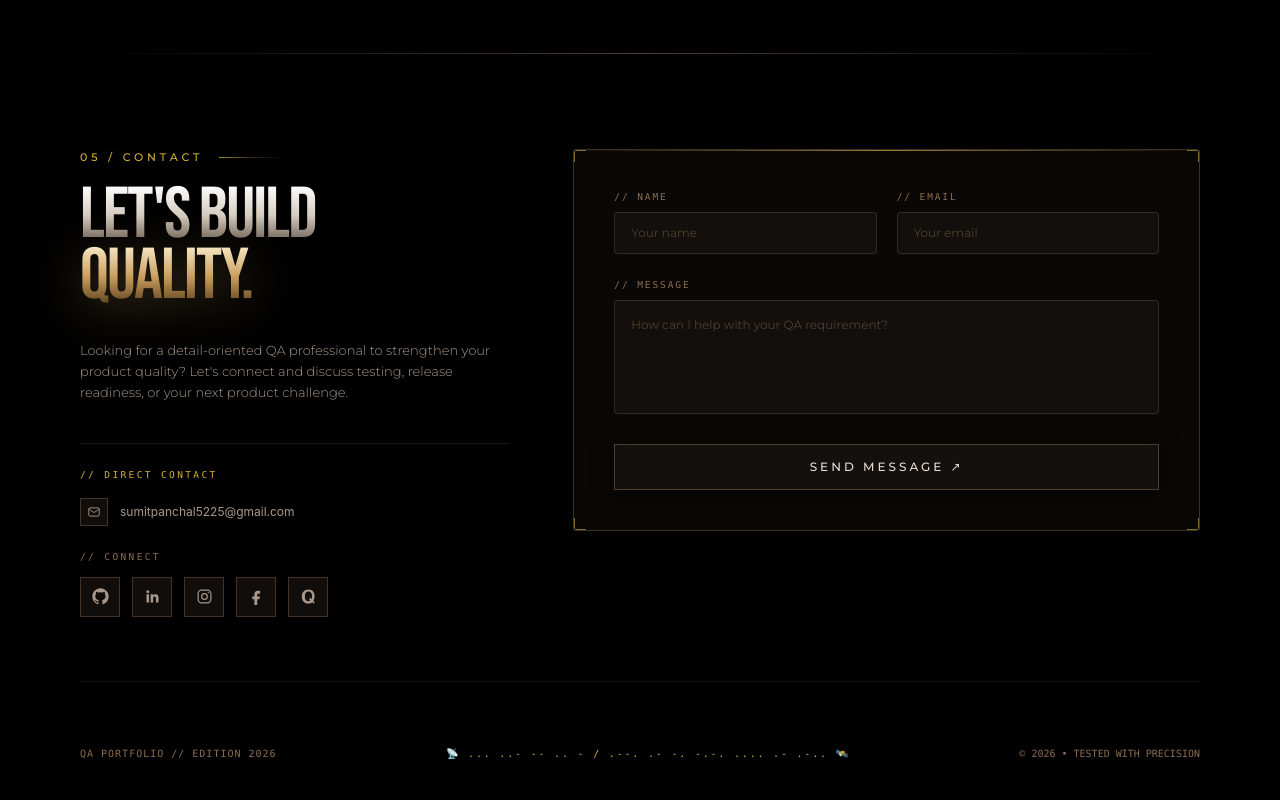
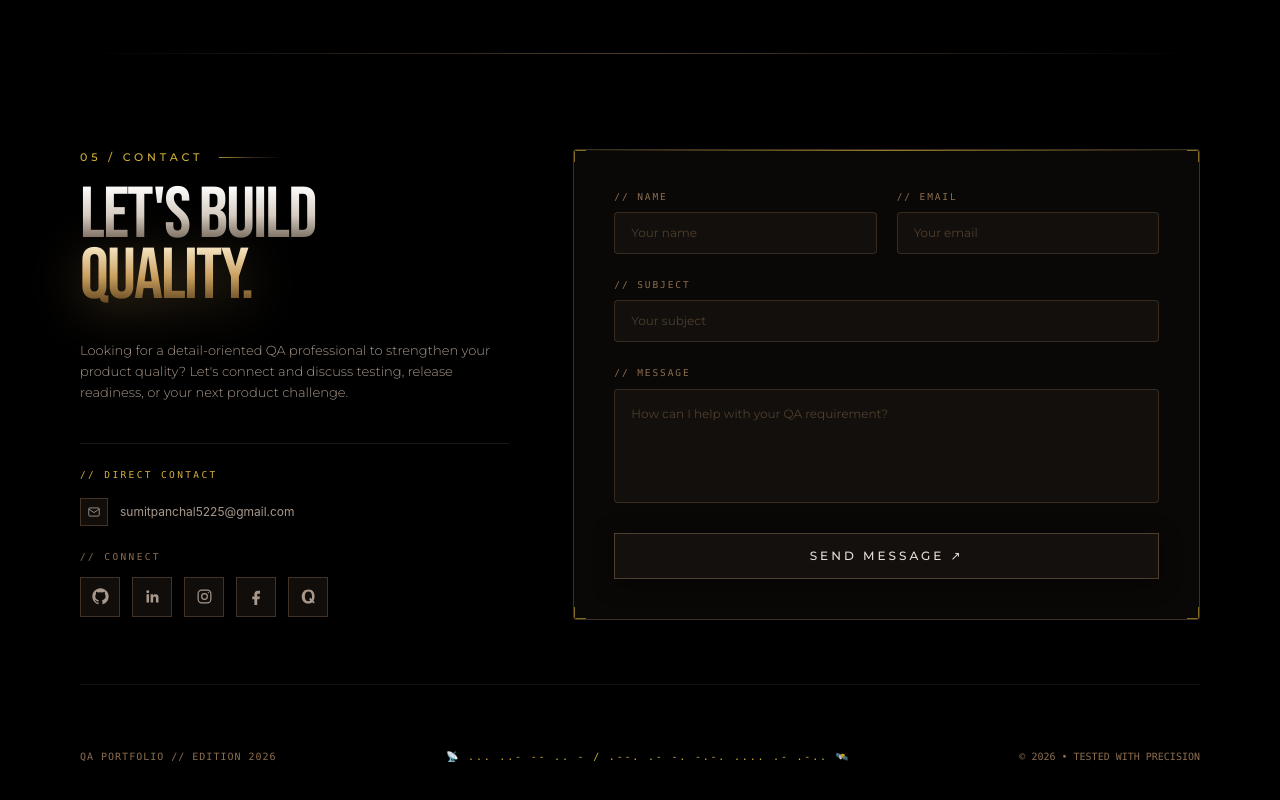
Before and after one commit to lifeofthecoders/Sumit-Panchal-QA-Cinematic-Portfolio, a React (Vite) app: page / in a window 1280 px wide. Shown: the part 7008-7808 px from the top of the page. Built offline with nearby package versions, Linux system fonts and the light colour scheme; a web font is replaced by a local one.

Commit message:
New Updated Portfolio

```diff
--- a/src/components/ContactSection.tsx
+++ b/src/components/ContactSection.tsx
@@ -6,6 +6,7 @@ export const ContactSection: React.FC = () => {
   const [formData, setFormData] = useState({
     name: '',
     email: '',
+    subject: '',
     message: '',
   });
 
@@ -30,6 +31,27 @@ export const ContactSection: React.FC = () => {
     setError('');
 
     try {
+      const submittedAtField =
+        formRef.current.querySelector<HTMLInputElement>('input[name="submitted_at"]');
+
+      if (!submittedAtField) {
+        throw new Error('Contact form submission timestamp field is missing.');
+      }
+
+      const formattedSubmissionTime = new Intl.DateTimeFormat('en-IN', {
+        day: 'numeric',
+        month: 'long',
+        year: 'numeric',
+        hour: 'numeric',
+        minute: '2-digit',
+        hour12: true,
+        timeZone: 'Asia/Kolkata',
+      })
+        .format(new Date())
+        .replace(/\b(am|pm)\b/i, (period) => period.toUpperCase());
+
+      submittedAtField.value = `${formattedSubmissionTime} IST`;
+
       await emailjs.sendForm(
         EMAILJS_SERVICE_ID,
         EMAILJS_TEMPLATE_ID,
@@ -43,6 +65,7 @@ export const ContactSection: React.FC = () => {
       setFormData({
         name: '',
         email: '',
+        subject: '',
         message: '',
       });
     } catch (err: unknown) {
@@ -378,6 +401,7 @@ export const ContactSection: React.FC = () => {
               </div>
             ) : (
               <form ref={formRef} onSubmit={handleSubmit} className="space-y-6">
+                <input type="hidden" name="submitted_at" defaultValue="" />
 
                 {/* Name + Email */}
                 <div className="grid grid-cols-1 sm:grid-cols-2 gap-5">
@@ -426,6 +450,29 @@ export const ContactSection: React.FC = () => {
                     />
                   </div>
 
+                </div>
+
+                {/* Subject */}
+                <div>
+                  <span className="block text-[9.5px] font-mono tracking-[0.2em] uppercase text-[#8C6D4F] mb-2">
+                    // SUBJECT
+                  </span>
+
+                  <input
+                    type="text"
+                    name="subject"
+                    required
+                    value={formData.subject}
+                    onChange={(e) =>
+                      setFormData({
+                        ...formData,
+                        subject: e.target.value,
+                      })
+                    }
+                    placeholder="Your subject"
+                    className="w-full bg-[#120F0C] border border-[#8C6D4F]/30 focus:border-[#D4AF37] text-xs text-white placeholder-[#8C6D4F]/50 px-4 py-3 outline-none rounded-sm transition-colors"
+                    style={{ fontFamily: "'Montserrat', sans-serif" }}
+                  />
                 </div>
 
                 {/* Message */}
```
